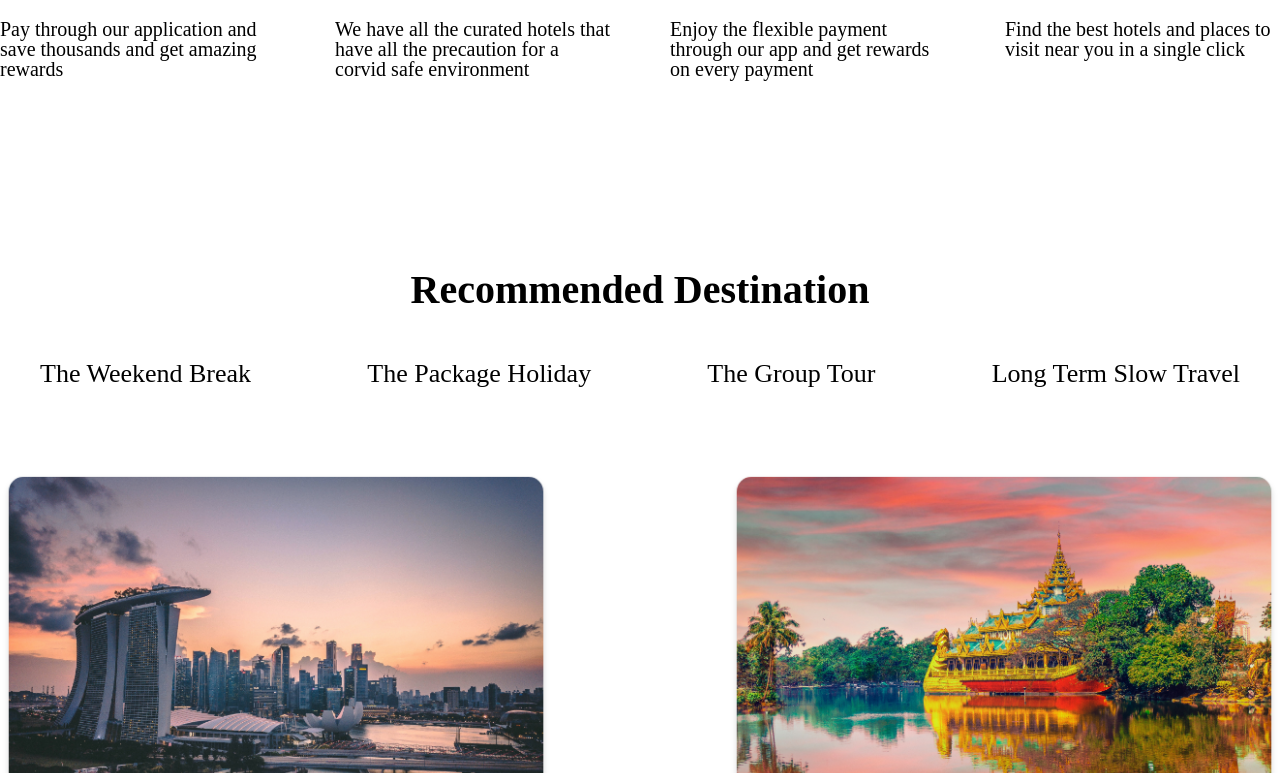
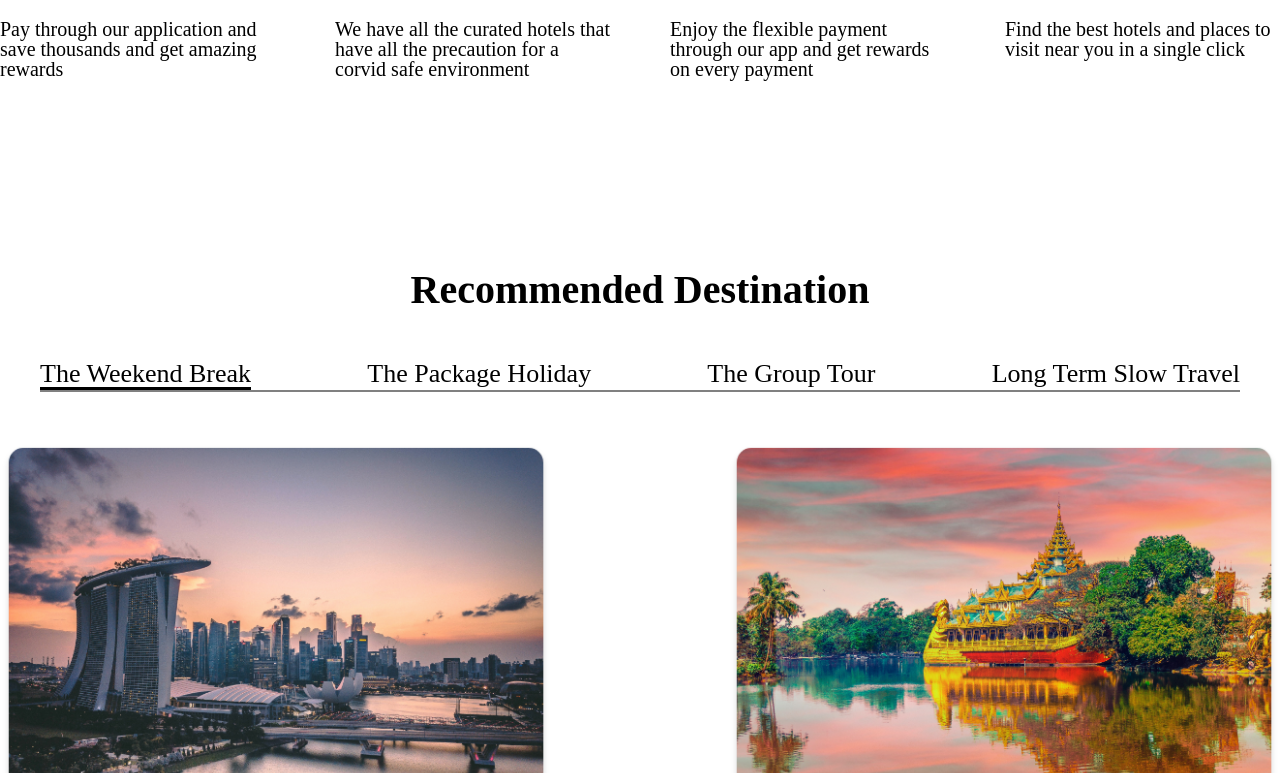
Before and after one commit to LashaPeikrishvili/Travel-Website, a plain HTML site: page index.html in a window 1280 px wide. In both pictures the pointer is over the item "The Weekend Break". Shown: the part 884-1657 px from the top of the page. Drawn offline with Linux system fonts and the light colour scheme.

Commit message:
hover is done

```diff
--- a/style.css
+++ b/style.css
@@ -200,7 +200,11 @@ form button {
     margin: 0 auto;
     font-size: 26px;
     font-weight: semibold;
-    padding-bottom: 4%;
+    border-bottom: 2px solid grey;
+}
+
+.sectionSecond li:hover {
+    border-bottom: 3px solid black;
 }
 
 .firstPhotos {
```
